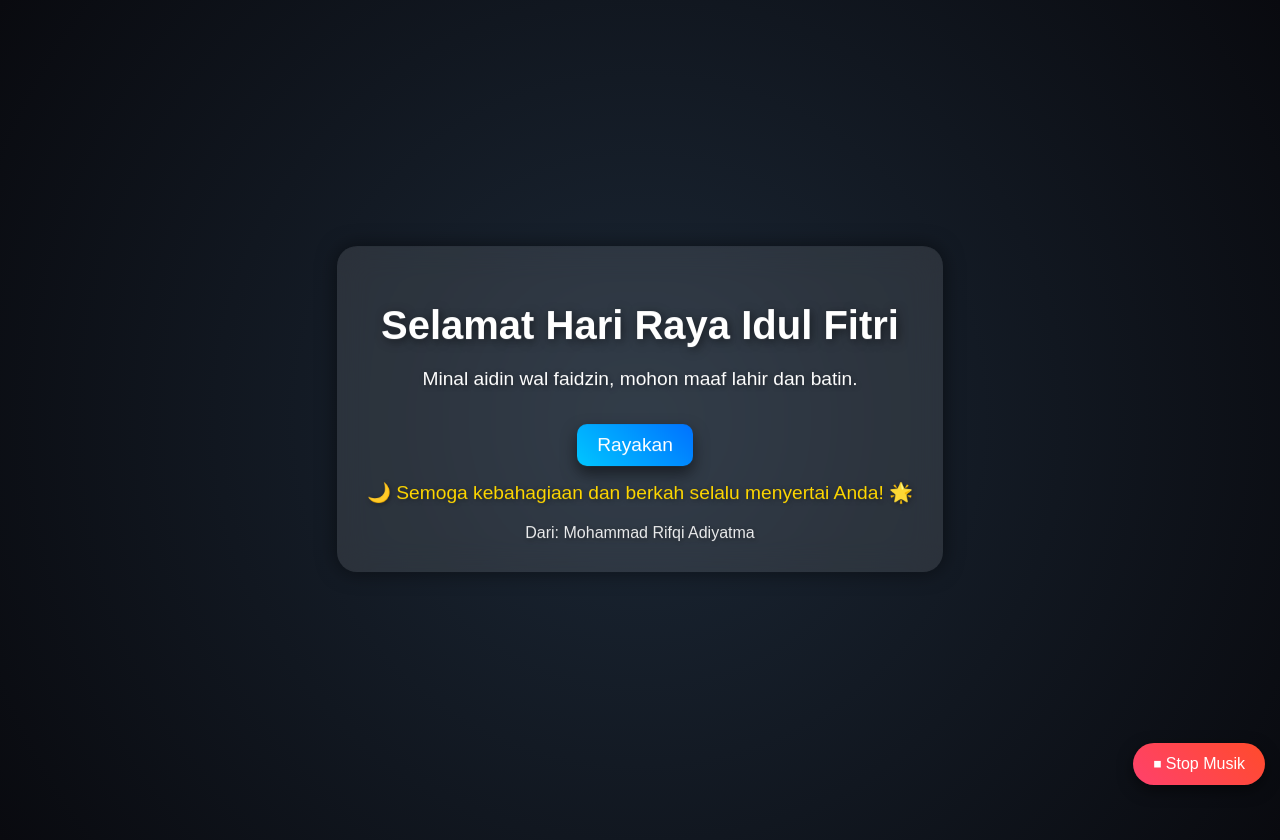
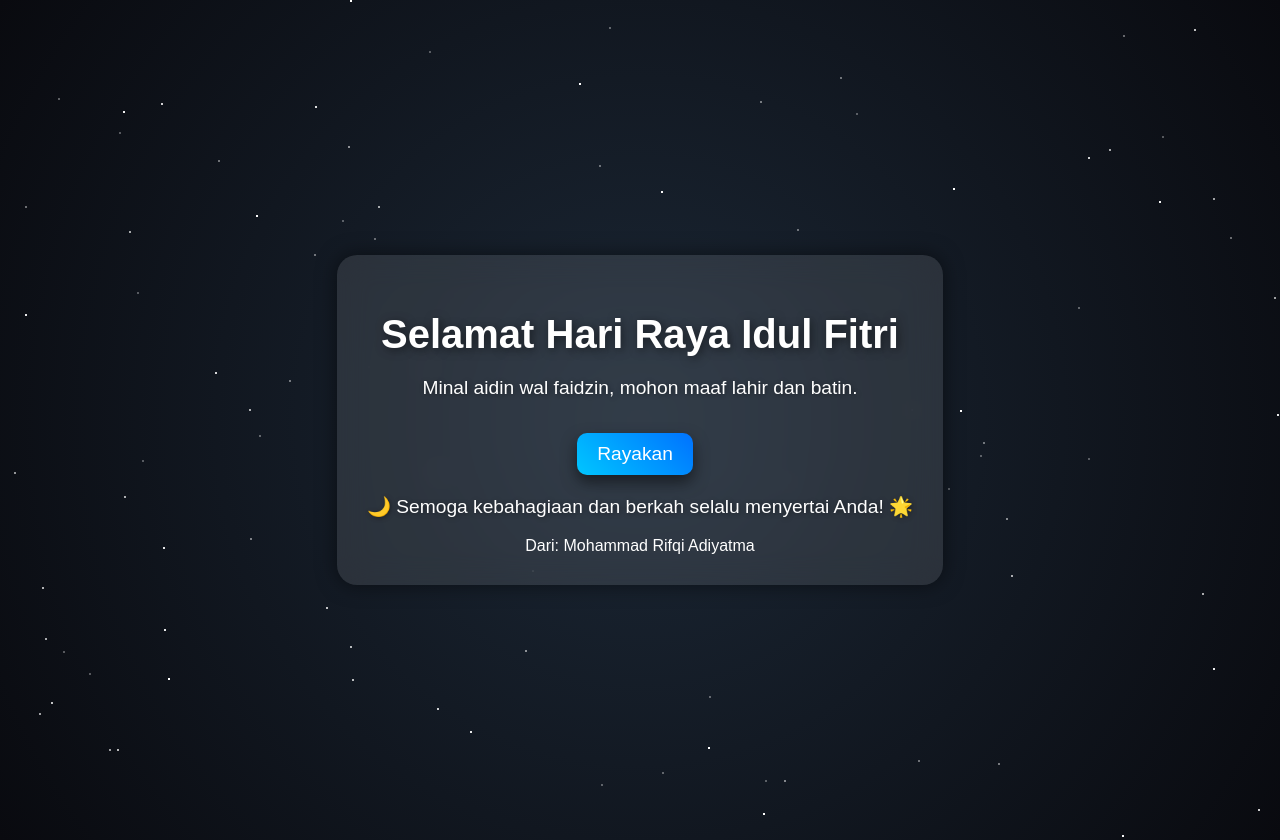
Before and after one commit to NerooGo/lebaran1, a plain HTML site: page index.html in a window 1280 px wide. Both pictures are taken after a click on the button "Rayakan". Drawn offline with Linux system fonts and the light colour scheme.

Commit message:
Update index.html

```diff
--- a/index.html
+++ b/index.html
@@ -19,6 +19,27 @@
             position: relative;
             flex-direction: column;
             padding: 20px;
+        }
+        .stars {
+            position: absolute;
+            width: 100%;
+            height: 100%;
+            overflow: hidden;
+            top: 0;
+            left: 0;
+        }
+        .star {
+            position: absolute;
+            width: 2px;
+            height: 2px;
+            background: white;
+            opacity: 0.8;
+            animation: twinkle 3s infinite;
+        }
+        @keyframes twinkle {
+            0% { opacity: 0.3; transform: scale(0.8); }
+            50% { opacity: 1; transform: scale(1); }
+            100% { opacity: 0.3; transform: scale(0.8); }
         }
         .container {
             background: rgba(255, 255, 255, 0.1);
@@ -59,61 +80,18 @@
             background: linear-gradient(45deg, #005bea, #00c6ff);
             transform: scale(1.1);
         }
-        .hidden-message {
-            display: none;
-            font-size: 1.2em;
-            margin-top: 15px;
-            color: #FFD700;
-            animation: fadeIn 2s ease-in-out;
-        }
-        @keyframes fadeIn {
-            from { opacity: 0; transform: translateY(-20px); }
-            to { opacity: 1; transform: translateY(0); }
-        }
-        @keyframes float {
-            from { transform: translateY(0); }
-            to { transform: translateY(-15px); }
-        }
-        @keyframes firework {
-            0% { transform: scale(0); opacity: 1; }
-            100% { transform: scale(1.5); opacity: 0; }
-        }
-        .firework {
+        .fireworks {
             position: absolute;
-            width: 10px;
-            height: 10px;
-            background: yellow;
-            border-radius: 50%;
-            animation: firework 1s ease-out;
-        }
-        .footer {
-            margin-top: 15px;
-            font-size: 1em;
-            opacity: 0.9;
-            animation: fadeIn 4s ease-in-out;
-            text-shadow: 1px 1px 5px rgba(0, 0, 0, 0.4);
-        }
-        .music-control {
-            position: fixed;
-            bottom: 15px;
-            right: 15px;
-            padding: 12px 20px;
-            font-size: 1em;
-            color: white;
-            background: linear-gradient(45deg, #ff416c, #ff4b2b);
-            border: none;
-            border-radius: 50px;
-            cursor: pointer;
-            box-shadow: 0 5px 15px rgba(0, 0, 0, 0.5);
-            transition: all 0.3s ease-in-out;
-        }
-        .music-control:hover {
-            background: linear-gradient(45deg, #ff4b2b, #ff416c);
-            transform: scale(1.1);
+            width: 100%;
+            height: 100%;
+            top: 0;
+            left: 0;
+            pointer-events: none;
         }
     </style>
 </head>
 <body>
+    <div class="stars" id="stars"></div>
     <div class="container">
         <h1>Selamat Hari Raya Idul Fitri</h1>
         <p>Minal aidin wal faidzin, mohon maaf lahir dan batin.</p>
@@ -121,29 +99,60 @@
         <p class="hidden-message" id="message">🌙 Semoga kebahagiaan dan berkah selalu menyertai Anda! 🌟</p>
         <div class="footer">Dari: Mohammad Rifqi Adiyatma</div>
     </div>
-    <button class="music-control" onclick="stopMusic()">⏹ Stop Musik</button>
-    <audio id="tarot" src="tarot.mp3" loop></audio>
+    <canvas class="fireworks" id="fireworks"></canvas>
     <script>
+        function generateStars() {
+            let starsContainer = document.getElementById("stars");
+            for (let i = 0; i < 100; i++) {
+                let star = document.createElement("div");
+                star.classList.add("star");
+                star.style.left = Math.random() * 100 + "%";
+                star.style.top = Math.random() * 100 + "%";
+                star.style.animationDuration = (Math.random() * 3 + 2) + "s";
+                starsContainer.appendChild(star);
+            }
+        }
+        generateStars();
+
         function celebrate() {
-            document.getElementById("message").style.display = "block";
-            document.getElementById("tarot").play();
-            createFireworks();
-        }
+            let canvas = document.getElementById("fireworks");
+            let ctx = canvas.getContext("2d");
+            canvas.width = window.innerWidth;
+            canvas.height = window.innerHeight;
+            let particles = [];
 
-        function stopMusic() {
-            document.getElementById("tarot").pause();
-            document.getElementById("tarot").currentTime = 0;
-        }
+            function createParticles(x, y) {
+                for (let i = 0; i < 50; i++) {
+                    particles.push({
+                        x: x,
+                        y: y,
+                        vx: (Math.random() - 0.5) * 5,
+                        vy: (Math.random() - 0.5) * 5,
+                        alpha: 1
+                    });
+                }
+            }
 
-        function createFireworks() {
-            for (let i = 0; i < 10; i++) {
-                let firework = document.createElement("div");
-                firework.classList.add("firework");
-                document.body.appendChild(firework);
-                firework.style.left = Math.random() * 100 + "%";
-                firework.style.top = Math.random() * 100 + "%";
-                setTimeout(() => firework.remove(), 1000);
+            function animateParticles() {
+                ctx.clearRect(0, 0, canvas.width, canvas.height);
+                particles.forEach((p, index) => {
+                    p.x += p.vx;
+                    p.y += p.vy;
+                    p.alpha -= 0.02;
+                    if (p.alpha <= 0) particles.splice(index, 1);
+                    ctx.fillStyle = `rgba(255, 255, 0, ${p.alpha})`;
+                    ctx.beginPath();
+                    ctx.arc(p.x, p.y, 3, 0, Math.PI * 2);
+                    ctx.fill();
+                });
+                requestAnimationFrame(animateParticles);
             }
+
+            canvas.addEventListener("click", function(event) {
+                createParticles(event.clientX, event.clientY);
+            });
+            createParticles(canvas.width / 2, canvas.height / 2);
+            animateParticles();
         }
     </script>
 </body>
```
